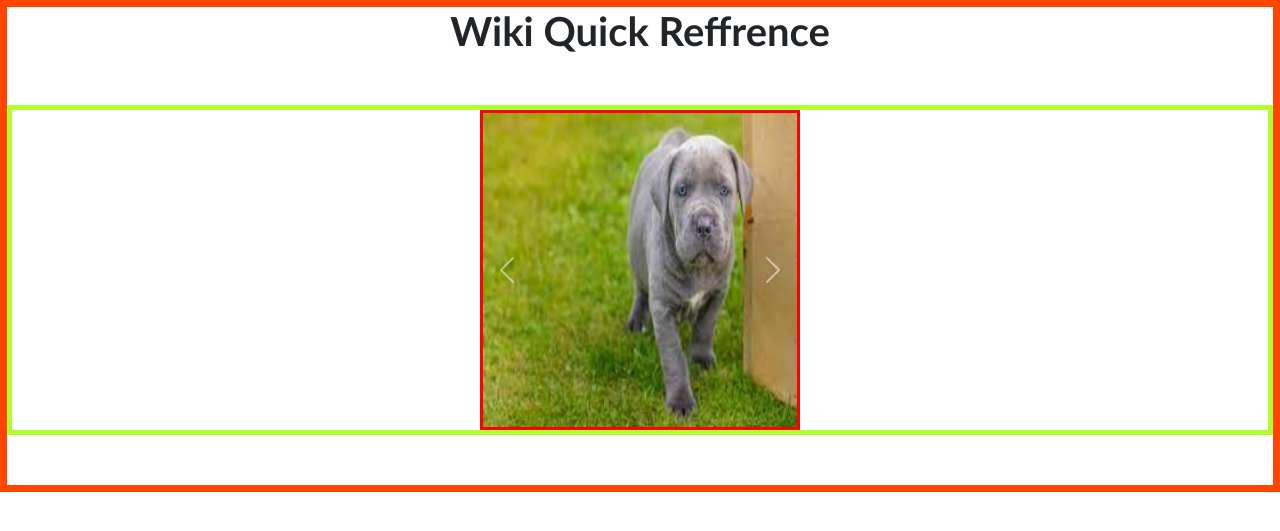
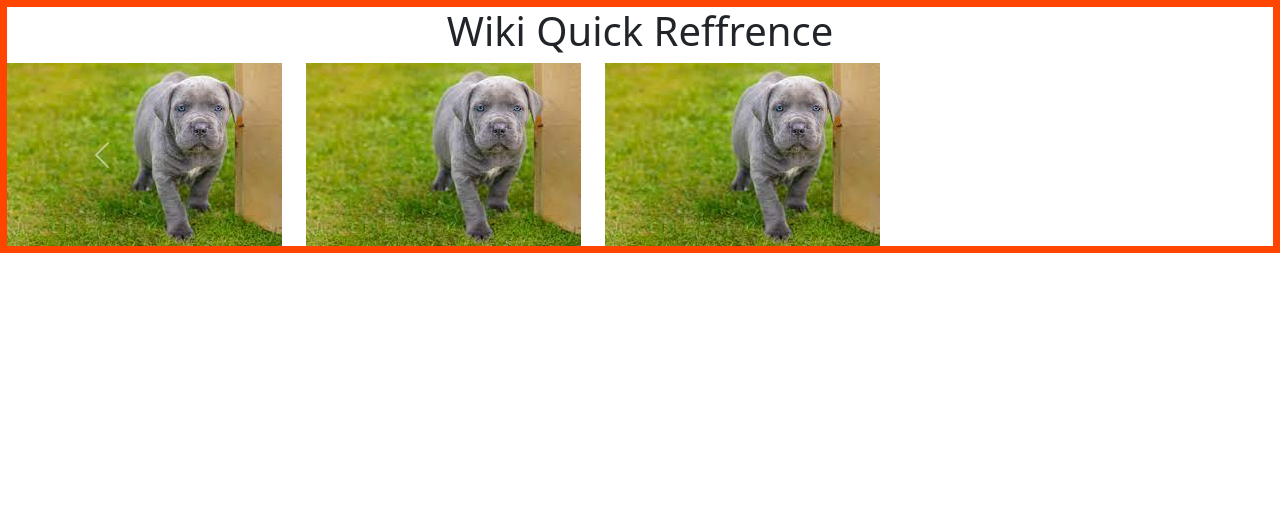
Before and after one commit to Taishawnk/Ricoh, a Django app: page /wiki_view/ in a window 1280 px wide. Shown: the part 70-601 px from the top of the page. Run offline with Django 4.2, Linux system fonts and the light colour scheme.

Commit message:
got the coloms on carousel need some fine tuning

```diff
--- a/L2workspace/L2workspace/settings.py
+++ b/L2workspace/L2workspace/settings.py
@@ -40,6 +40,7 @@ INSTALLED_APPS = [
 
     #my apps
     "workspace.apps.WorkspaceConfig",
+    'django_sass',
 ]
 
 MIDDLEWARE = [
--- a/L2workspace/L2workspace/static/css/wiki.css
+++ b/L2workspace/L2workspace/static/css/wiki.css
@@ -1,28 +1,15 @@
 .wikiviewmainwrapper{
+
     display: flex-block;
     align-items: center;
     text-align: center;
     border: 7px solid orangered;
 }
 
-.wikiheadertext{
-   font-family: 'Trebuchet MS', 'Lucida Sans Unicode', 'Lucida Grande', 'Lucida Sans', Arial, sans-serif;
-   font-weight: bold;
-}
 
 
-.carouselinner{
-    margin: 50px auto;
-    display: flex;
-    justify-content: center;
-    align-items: center;
+.carousel-item.active{
+    display: inline;
+    justify-items: flex-start;
 
-    border: 5px solid greenyellow;
 }
-
-.carousel {
-
-    width: 20em;
-    height: 20em;
-    border: 3px solid red;
-}
--- a/L2workspace/L2workspace/static/scss/wiki.scss
+++ b/L2workspace/L2workspace/static/scss/wiki.scss
@@ -0,0 +1,2 @@
+$carousel-control-width:             20%;
+$carousel-control-color:             $black;
--- a/L2workspace/workspace/templates/wiki.html
+++ b/L2workspace/workspace/templates/wiki.html
@@ -13,29 +13,38 @@
 
   <div class="carouseloutter">
     <div class="carouselinner">
-        <div id="carouselExampleControls" class="carousel slide" data-bs-ride="carousel">
+      <div id="carouselExampleControlsNoTouching" class="carousel slide" data-bs-touch="false" data-bs-interval="false">
         <div class="carousel-inner">
           <div class="carousel-item active">
-              <img src="/static/imgs/cane1.jfif" class="d-block w-100  h-100" alt="...">
+
+            <div class="row">
+              <div class="col">
+                  <img src="/static/imgs/cane1.jfif" class="d-block w-100" alt="...">
+              </div>
+              <div class="col">
+                <img src="/static/imgs/cane1.jfif" class="d-block w-100" alt="...">
+              </div>
+              <div class="col">
+                <img src="/static/imgs/cane1.jfif" class="d-block w-100" alt="...">
+              </div>
           </div>
           <div class="carousel-item">
-              <img src="/static/imgs/cane2.jfif" class="d-block w-100 h-100" alt="...">
+            <img src="..." class="d-block w-100" alt="...">
           </div>
           <div class="carousel-item">
-              <img src="/static/imgs/cane3.jfif" class="d-block w-100  h-100" alt="...">
+            <img src="..." class="d-block w-100" alt="...">
           </div>
         </div>
-          <button class="carousel-control-prev" type="button" data-bs-target="#carouselExampleControls" data-bs-slide="prev">
+        <button class="carousel-control-prev" type="button" data-bs-target="#carouselExampleControlsNoTouching" data-bs-slide="prev">
           <span class="carousel-control-prev-icon" aria-hidden="true"></span>
           <span class="visually-hidden">Previous</span>
         </button>
-          <button class="carousel-control-next" type="button" data-bs-target="#carouselExampleControls" data-bs-slide="next">
+        <button class="carousel-control-next" type="button" data-bs-target="#carouselExampleControlsNoTouching" data-bs-slide="next">
           <span class="carousel-control-next-icon" aria-hidden="true"></span>
           <span class="visually-hidden">Next</span>
         </button>
       </div>
     </div>
   </div>
-
 </div>
 {%endblock%}
```
Also changed, not shown: 2 other files. Lines whose indentation alone changed are shown as unchanged.
